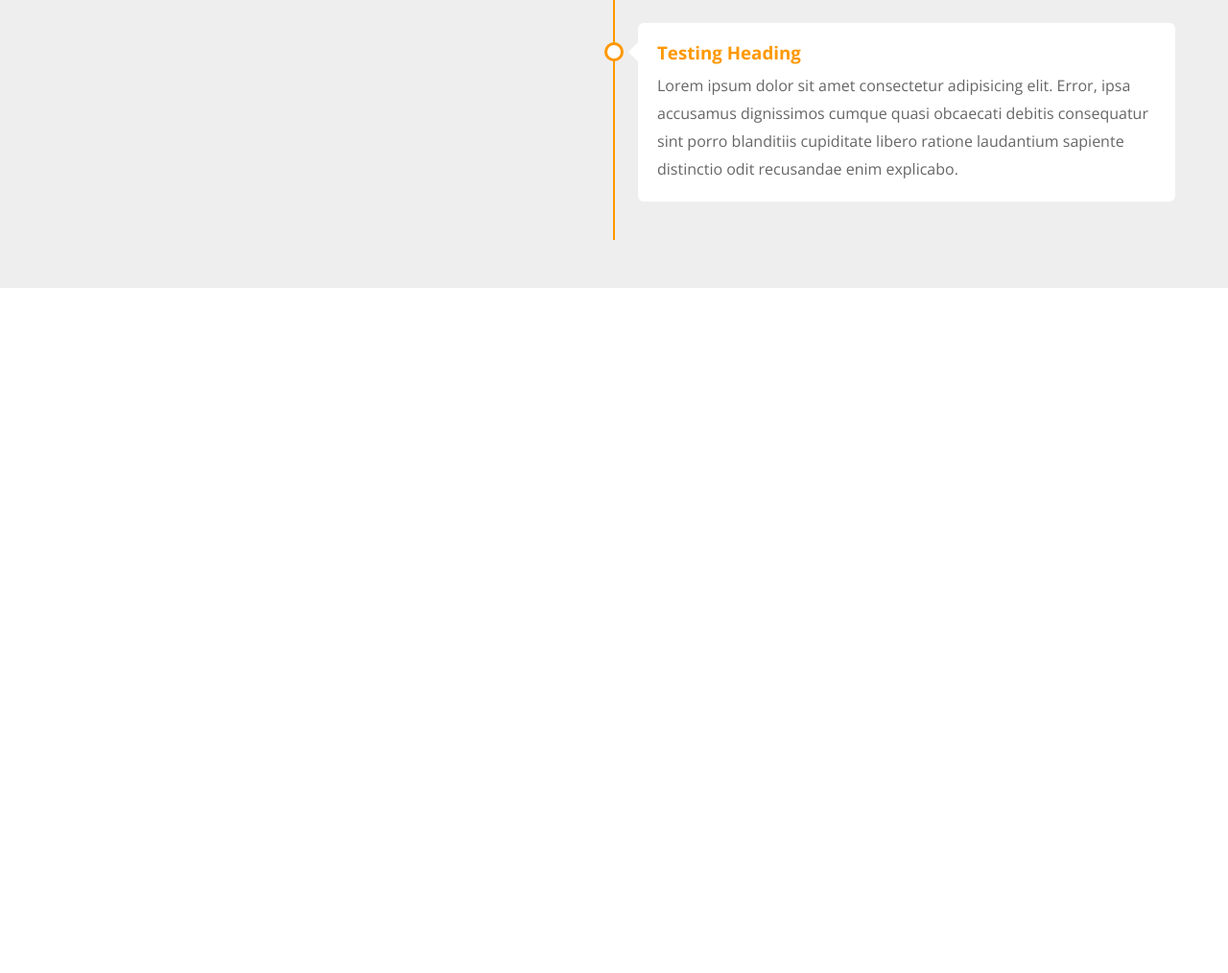
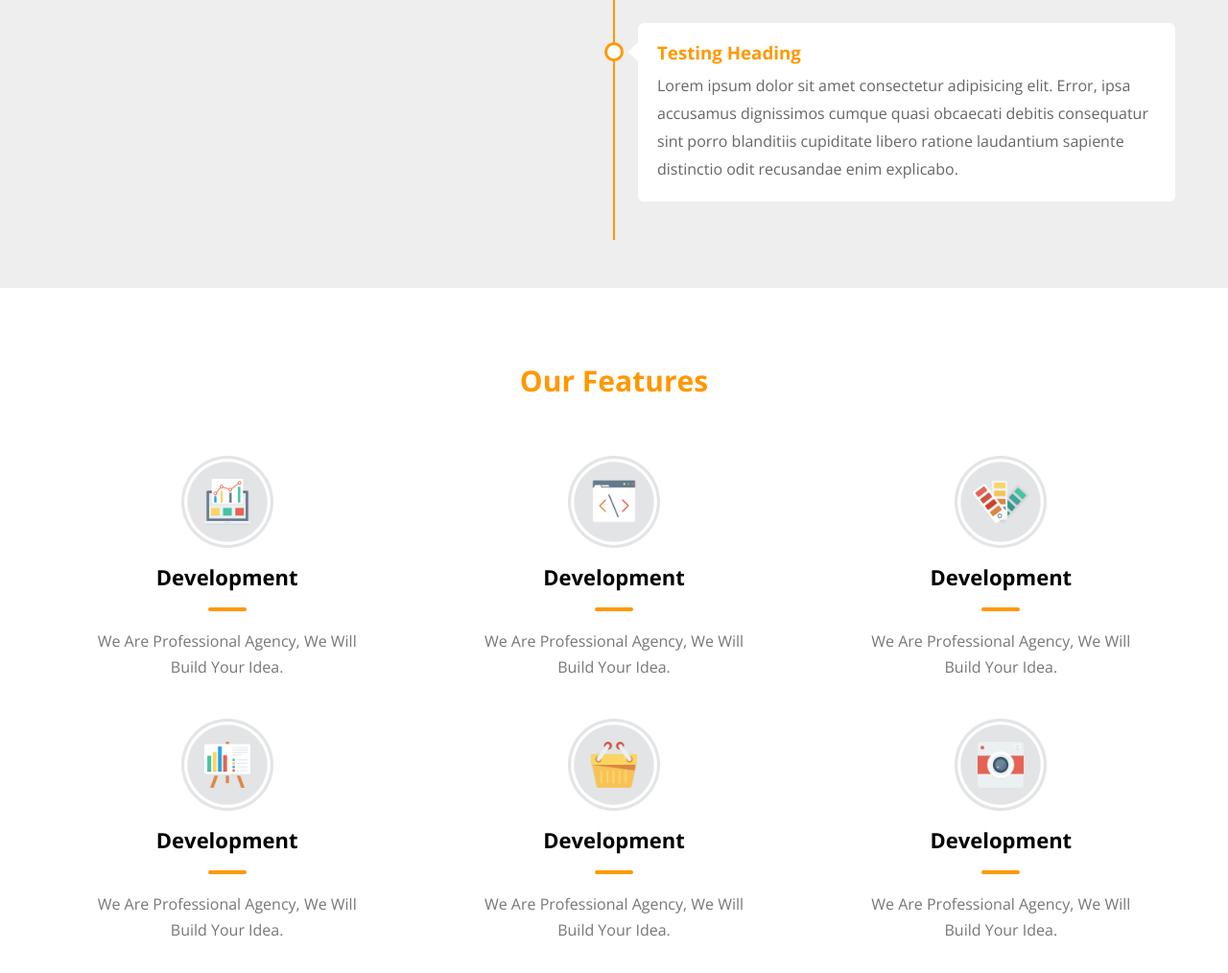
Before and after one commit to Oussama-hamdi/Special-Template, a plain HTML site: page index.html in a window 1280 px wide. Shown: the part 3565-4579 px from the top of the page at 96% size. Before the commit the page ends 3865 px from the top, so only its background shows below. Drawn offline with nearby package versions, Linux system fonts and the light colour scheme.

Commit message:
Added Features Section

```diff
--- a/css/master.css
+++ b/css/master.css
@@ -416,5 +416,50 @@ body {
   margin: 0;
   line-height: 1.8;
 }
-
 /* End timeline */
+/* Start Features */
+.features {
+  padding-top: 80px;
+  padding-bottom: 80px;
+}
+.features h2 {
+  font-weight: bold;
+  font-size: 30px;
+  color: var(--main-color);
+  margin: 0 0 60px;
+  text-align: center;
+}
+.features .container {
+  display: grid;
+  grid-template-columns: repeat(auto-fill, minmax(300px, 1fr));
+  gap: 40px;
+}
+.features .feat-box {
+  text-align: center;
+}
+.features .feat-box img {
+  width: 96px;
+}
+.features .feat-box h4 {
+  font-size: 22px;
+  margin: 15px 0 40px;
+  position: relative;
+}
+.features .feat-box h4::before {
+  content: "";
+  position: absolute;
+  width: 40px;
+  height: 4px;
+  background-color: var(--main-color);
+  left: 50%;
+  margin-left: -20px;
+  bottom: -22px;
+  border-radius: 100vh;
+}
+.features .feat-box p {
+  width: 80%;
+  margin: 0 auto;
+  line-height: 1.7;
+  color: #777;
+}
+/* End Features */
--- a/index.html
+++ b/index.html
@@ -235,6 +235,43 @@
       </div>
     </div>
     <!-- End Timeline -->
+    <!-- Start features -->
+    <div class="features">
+      <h2>Our Features</h2>
+      <div class="container">
+        <div class="feat-box">
+          <img src="images/Icon_01.png" alt="" />
+          <h4>Development</h4>
+          <p>We Are Professional Agency, We Will Build Your Idea.</p>
+        </div>
+        <div class="feat-box">
+          <img src="images/Icon_02.png" alt="" />
+          <h4>Development</h4>
+          <p>We Are Professional Agency, We Will Build Your Idea.</p>
+        </div>
+        <div class="feat-box">
+          <img src="images/Icon_03.png" alt="" />
+          <h4>Development</h4>
+          <p>We Are Professional Agency, We Will Build Your Idea.</p>
+        </div>
+        <div class="feat-box">
+          <img src="images/Icon_04.png" alt="" />
+          <h4>Development</h4>
+          <p>We Are Professional Agency, We Will Build Your Idea.</p>
+        </div>
+        <div class="feat-box">
+          <img src="images/Icon_05.png" alt="" />
+          <h4>Development</h4>
+          <p>We Are Professional Agency, We Will Build Your Idea.</p>
+        </div>
+        <div class="feat-box">
+          <img src="images/Icon_06.png" alt="" />
+          <h4>Development</h4>
+          <p>We Are Professional Agency, We Will Build Your Idea.</p>
+        </div>
+      </div>
+    </div>
+    <!-- End features -->
 
     <script src="js/master.js"></script>
   </body>
--- a/js/master.js
+++ b/js/master.js
@@ -228,4 +228,4 @@ document.addEventListener("click", (e) => {
   }
 });
 
-// Move To Video 22
+// Move To Video 23
```
